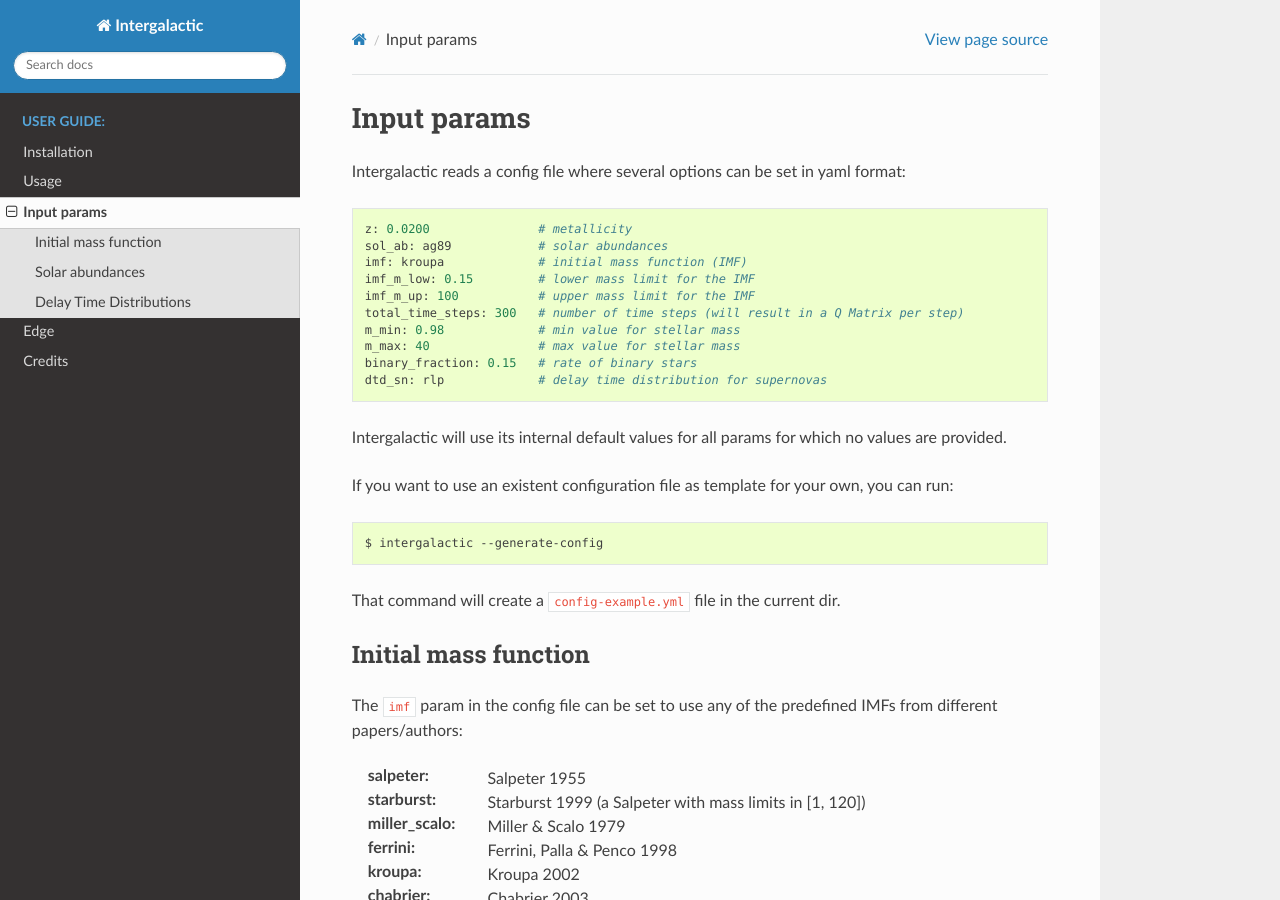
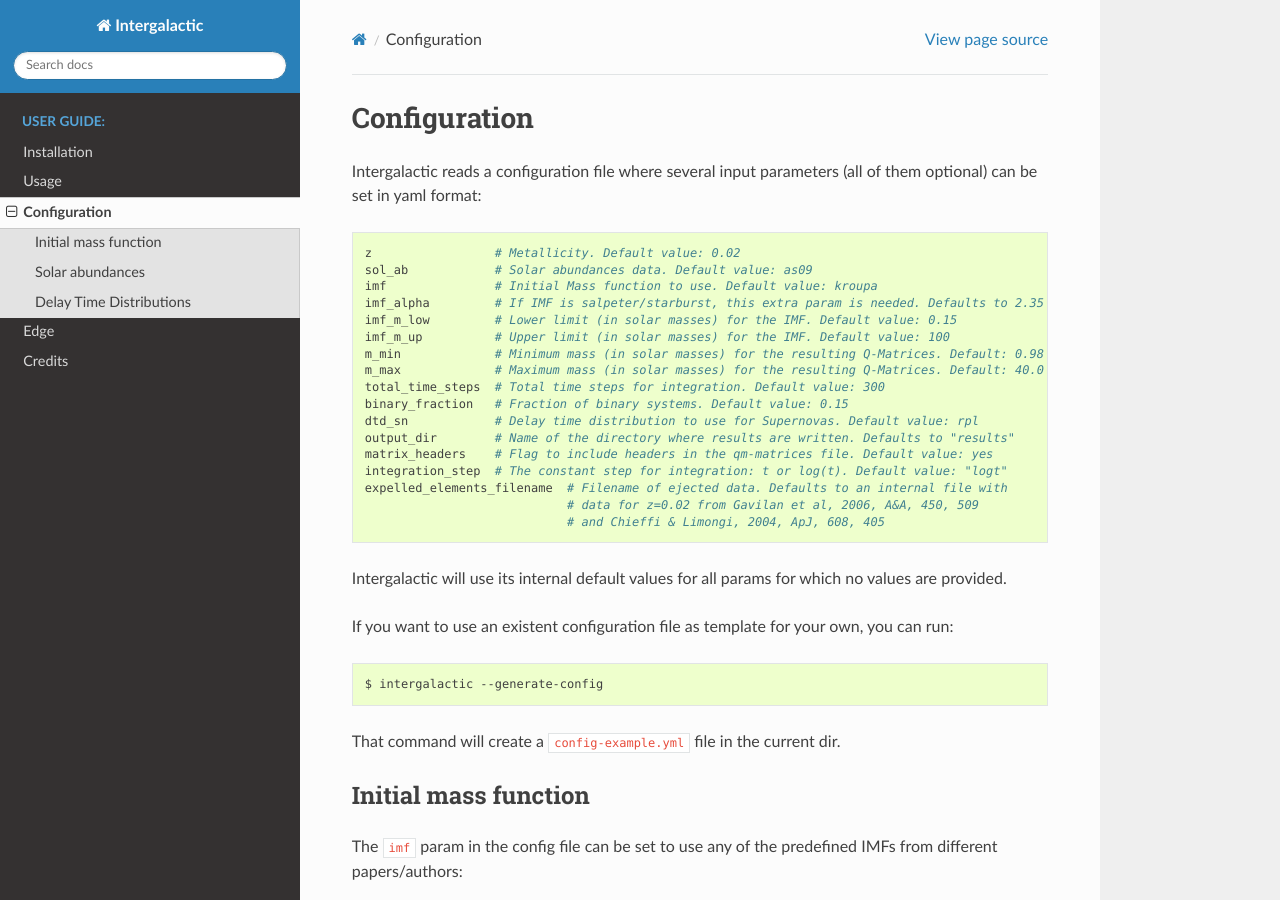
Before and after one commit to xuanxu/starmatrix, a Sphinx documentation site: the page built from docs/configuration.rst, in a window 1280 px wide and 900 px high. Built offline with Sphinx 7.4.7 and the Read the Docs theme 2.0.0, drawn with Linux system fonts in a browser that asks for light colours.

Commit message:
update docs with all available settings

```diff
--- a/docs/input_params.rst
+++ b/docs/configuration.rst
@@ -1,19 +1,25 @@
+Configuration
+=============
 
-Input params
-============
+Intergalactic reads a configuration file where several input parameters (all of them optional) can be set in yaml format::
 
-Intergalactic reads a config file where several options can be set in yaml format::
-
-        z: 0.0200               # metallicity
-        sol_ab: ag89            # solar abundances
-        imf: kroupa             # initial mass function (IMF)
-        imf_m_low: 0.15         # lower mass limit for the IMF
-        imf_m_up: 100           # upper mass limit for the IMF
-        total_time_steps: 300   # number of time steps (will result in a Q Matrix per step)
-        m_min: 0.98             # min value for stellar mass
-        m_max: 40               # max value for stellar mass
-        binary_fraction: 0.15   # rate of binary stars
-        dtd_sn: rlp             # delay time distribution for supernovas
+        z                 # Metallicity. Default value: 0.02
+        sol_ab            # Solar abundances data. Default value: as09
+        imf               # Initial Mass function to use. Default value: kroupa
+        imf_alpha         # If IMF is salpeter/starburst, this extra param is needed. Defaults to 2.35
+        imf_m_low         # Lower limit (in solar masses) for the IMF. Default value: 0.15
+        imf_m_up          # Upper limit (in solar masses) for the IMF. Default value: 100
+        m_min             # Minimum mass (in solar masses) for the resulting Q-Matrices. Default: 0.98
+        m_max             # Maximum mass (in solar masses) for the resulting Q-Matrices. Default: 40.0
+        total_time_steps  # Total time steps for integration. Default value: 300
+        binary_fraction   # Fraction of binary systems. Default value: 0.15
+        dtd_sn            # Delay time distribution to use for Supernovas. Default value: rpl
+        output_dir        # Name of the directory where results are written. Defaults to "results"
+        matrix_headers    # Flag to include headers in the qm-matrices file. Default value: yes
+        integration_step  # The constant step for integration: t or log(t). Default value: "logt"
+        expelled_elements_filename  # Filename of ejected data. Defaults to an internal file with
+                                    # data for z=0.02 from Gavilan et al, 2006, A&A, 450, 509
+                                    # and Chieffi & Limongi, 2004, ApJ, 608, 405
 
 Intergalactic will use its internal default values for all params for which no values are provided.
 
--- a/docs/index.rst
+++ b/docs/index.rst
@@ -27,6 +27,6 @@
 
    installation
    usage
-   input_params
+   configuration
    testing_edge
    credits
```
